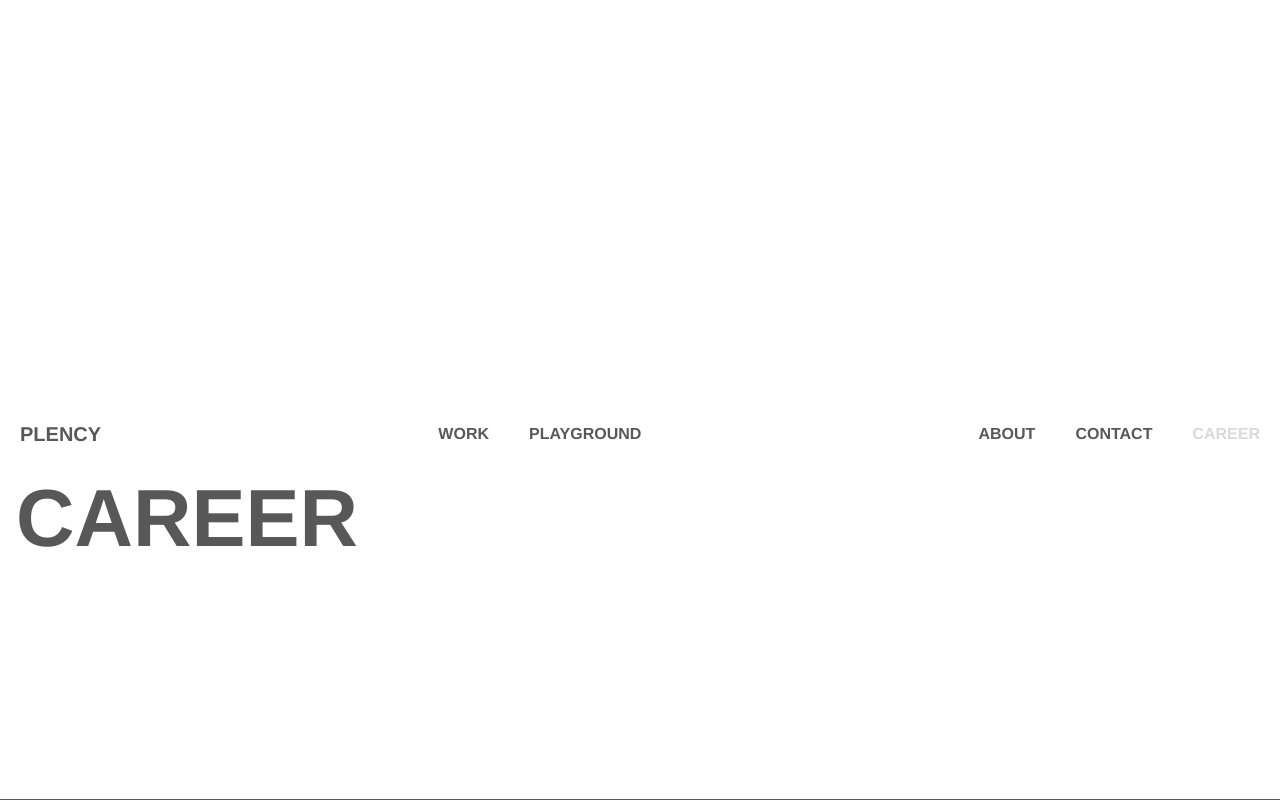
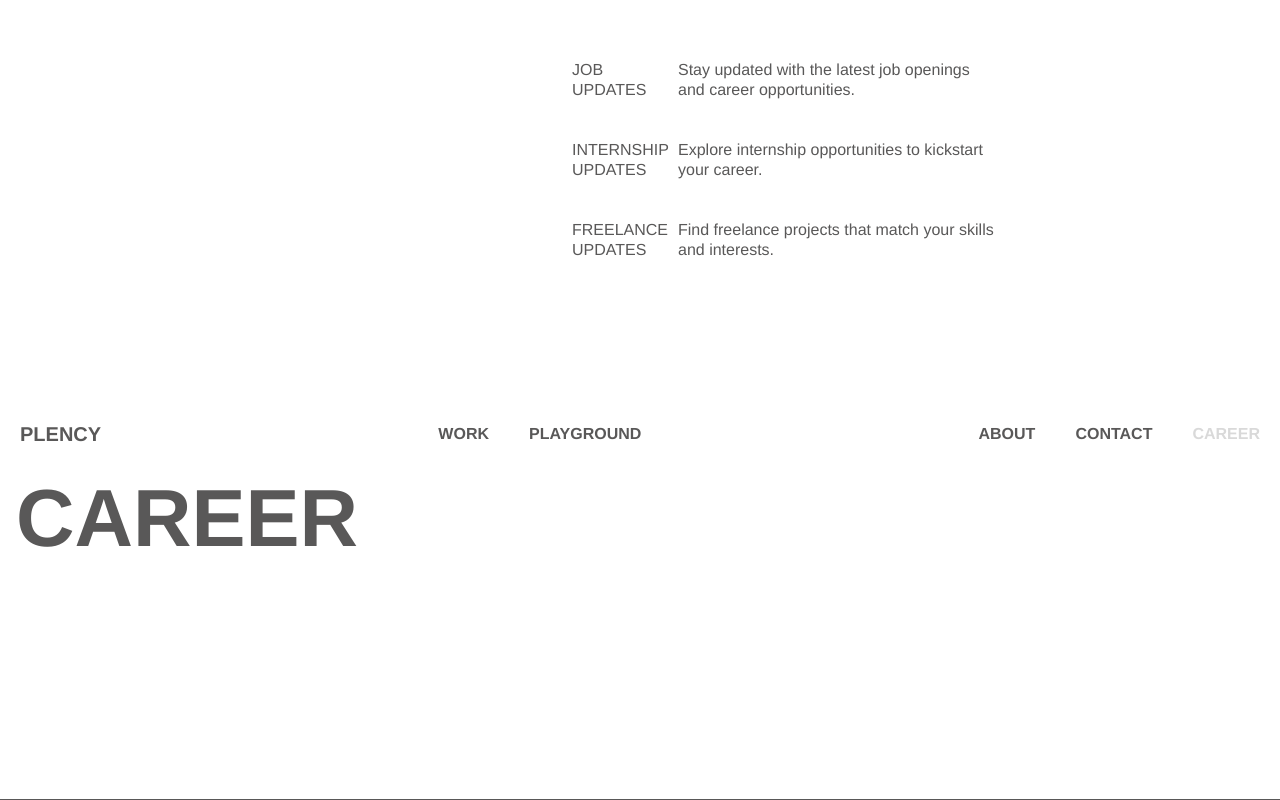
Before and after one commit to rahul24167/plency, a Next.js app: page /career in a window 1280 px wide. Built offline with nearby package versions, Linux system fonts and the light colour scheme.

Commit message:
Lofi Career Page ready

```diff
--- a/src/app/career/page.tsx
+++ b/src/app/career/page.tsx
@@ -1,12 +1,31 @@
+interface CareerWithUs {
+  title: string;
+  description: string;
+}
 const Career = () => {
+  const careerWithUs:CareerWithUs[]=[{
+    title: "Job Updates",
+    description: "Stay updated with the latest job openings and career opportunities."
+  }, {
+    title: "Internship Updates",
+    description: "Explore internship opportunities to kickstart your career."
+  }, {
+    title: "Freelance Updates",
+    description: "Find freelance projects that match your skills and interests."
+  }]
   return (
-    <div className="min-h-screen p-10">
-     <div className='h-1/2 w-full'>
-         <div className='w-1/3'></div>
-         <div className='w-1/3'></div>
-         <div className='w-1/3'></div>
+    <div  className="min-h-screen p-10" >
+      <div className="h-1/2 w-full flex flex-row justify-center items-center">
+        <div className="pl-[32rem] pr-56">
+        {careerWithUs.map((item, index) => (
+          <div key={index} className="w-full flex flex-row p-5">
+            <div className="w-1/4 uppercase font-normal">{item.title}</div>
+            <div className="w-3/4">{item.description}</div>
+          </div>
+        ))}
+        </div>
       </div>
-      <div className='h-1/2 w-full'></div>
+      <div className="h-1/2 w-full"></div>
     </div>
   )
 }
--- a/src/app/contact/page.tsx
+++ b/src/app/contact/page.tsx
@@ -26,14 +26,11 @@ const Contact = () => {
      <div className="min-h-screen p-10">
       <div className='h-1/2 w-2/3 flex flex-row flex-wrap justify-center items-center'>
         {ContactUs.map((item, index) => (
-          <div key={index} className='w-1/2 flex flex-row justify-between items-start p-3'>
-            <div className='uppercase font-normal'>{item.title}</div>
+          <div key={index} className='w-1/2 flex flex-row justify-start items-start gap-2 p-3'>
+            <div className='w-1/3 uppercase font-normal'>{item.title}</div>
             <div className=''>{item.description}</div>
           </div>
         ))}
-         <div className='w-1/3'></div>
-         <div className='w-1/3'></div>
-         <div className='w-1/3'></div>
       </div>
       <div className='h-1/2 w-full'></div>
     </div>
```
